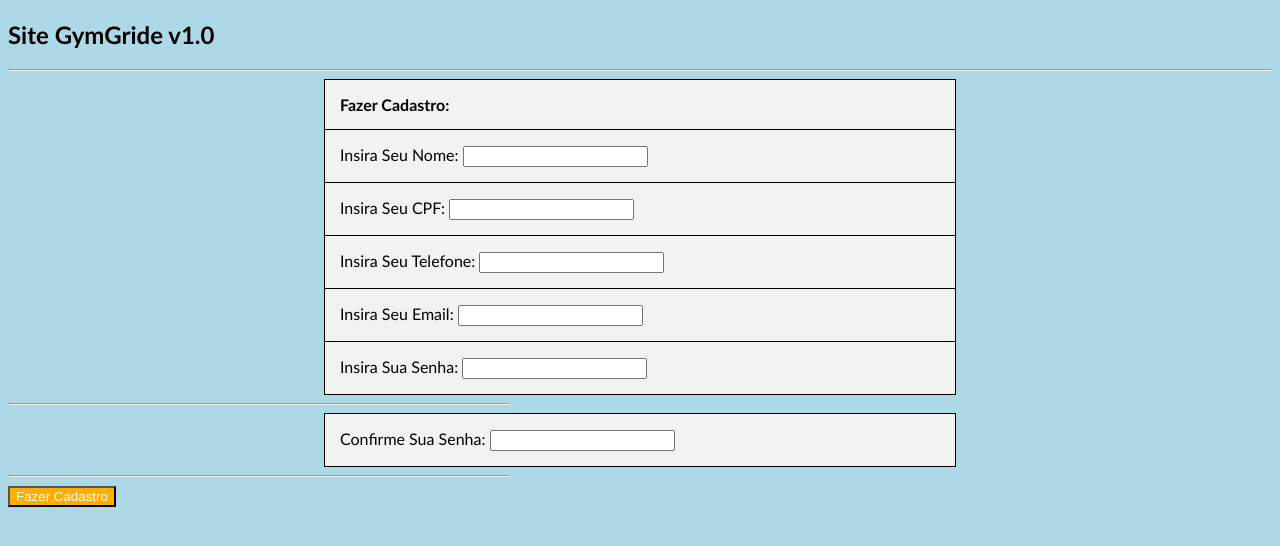
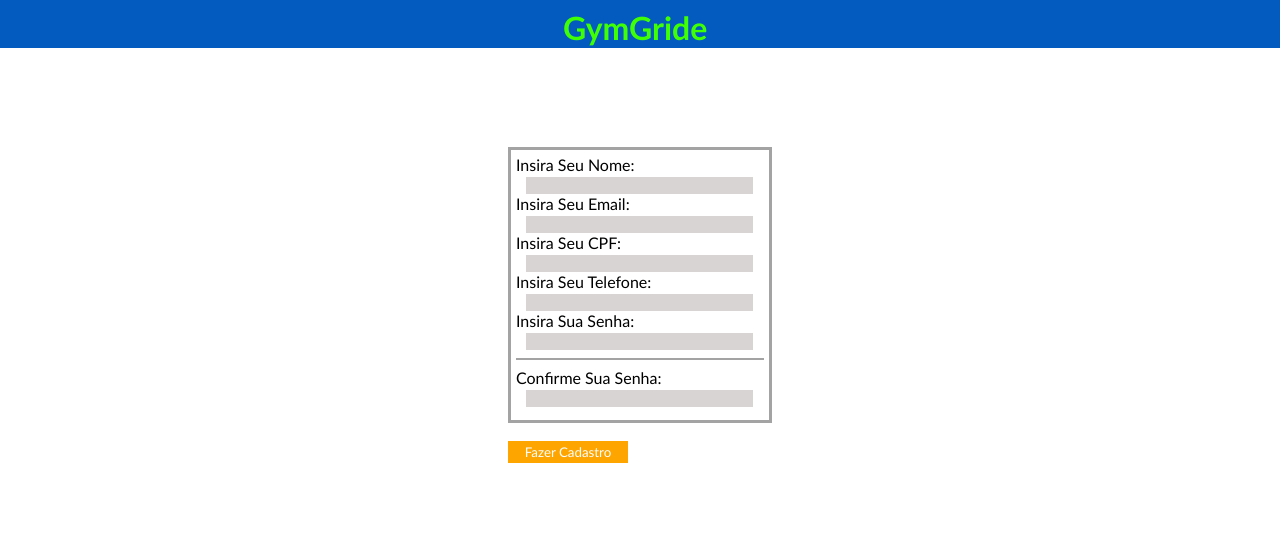
Before and after one commit to fandangosgroup/GymGride, a PHP site: page /GymGride/View/Cadastro.html in a window 1280 px wide. Shown: the top 546 px of the page. Run offline with PHP 8.4, Linux system fonts and the light colour scheme.

Commit message:
Tela Login e Cadastro atualizadas

```diff
--- a/GymGride/View/Cadastro.html
+++ b/GymGride/View/Cadastro.html
@@ -4,46 +4,61 @@
     <meta charset="UTF-8">
     <meta name="viewport" content="width=device-width, initial-scale=1.0">
     <meta http-equiv="X-UA-Compatible" content="ie=edge">
-    <title>|-Fazer Cadastro-|</title>
+    <link rel="icon" href="images/favicon2.ico" />
+    <title>Cadastro de Usuario</title>
     <link rel="stylesheet" type="text/css" href="./css/cadastro.css">
 </head>
 <body>
-    <h2>Site GymGride v1.0</h2>
-    <hr>
-<form action="NovoCadastro" method="POST">
 
-    <table border="solid">
-        <tr>
-          <th>Fazer Cadastro:</th>
-        </tr>
-        <tr>
-          <td>Insira Seu nome: <input type="text" name="name"></td>
-        </tr>
-        <tr>
-          <td>Insira Seu CPF: <input type="text" name="CPF"></td>
-        </tr>
-        <tr>
-          <td>Insira Seu Telefone: <input type="text" name="tell"></td>
-        </tr>
-        <tr>
-          <td>Insira Seu email: <input type="email" name="email"></td>
-        </tr>
-        <tr>
-          <td>Insira Sua senha: <input type="password" name="password"></td>
-        </tr>
-    </table>
-    <hr width="500" align="left">
-    <table border="solid">
-        <tr>
-          <td>Confirme Sua senha: <input type="password" name="passwordC"></td>
-        </tr>
+        <div id="cabecalho">
+        </div>
+        <h1 style="color: rgb(63, 255, 5); margin: -140px 555px 0px;">GymGride</h1>
+            <div class="form">
+                <div class="border inputs">
+                <form action="NovoCadastro" method="POST">
+                        Insira Seu Nome:<br>
+                        <input type="text" name="name">
+                        <br>
+                        Insira Seu Email:<br>
+                        <input type="email" name="email">
+                        <br>
+                        Insira Seu CPF:<br>
+                        <input type="text" name="CPF">
+                        <br>
+                        Insira Seu Telefone:<br>
+                        <input type="text" name="tell">
+                        <br>
+                        Insira Sua Senha:<br>
+                        <input type="password" name="password">
+                        <hr style="border: 1px solid rgb(163, 163, 163);">
+                        Confirme sua senha:<br>
+                        <input type="password" name="passwordC">
 
-    </table>
-    <hr width="500" align="left">
+                <br>
+                </div>
+            </div>
+                <div class="button btn">
+                    <br>
+                    <input type="submit" value="Fazer Cadastro">
+                </form>
+                </div>
 
-    <input id="btn-cadastro" type="submit" value="Fazer Cadastro">
 
-  </form>
+
+
+
+
+
+
+
+
+
+
+
+
+
+
+
 
 </body>
 </html>
--- a/css/cadastro.css
+++ b/css/cadastro.css
@@ -1,37 +1,64 @@
-body {
-    background-color: lightblue;
+#cabecalho{
+    background: rgb(3, 91, 192);
+    background-size: 100px;
+    margin: -40px -8px 100px;
+    height: 80px;
+}
+
+.form{
+    border: thistle;
+    margin: 0px 500px 0px;
+
+}
+
+h1{
     font-family: "Trebuchet MS", Arial, Helvetica, sans-serif;
 }
 
-h1 {
-    color: navy;
-    margin-left: 20px;
+.border{
+    height: 260px;
+    margin: 10px;
+    border: 3px solid rgb(163, 163, 163);
+    margin: 100px 0px 0px;
+    font-family: "Trebuchet MS", Arial, Helvetica, sans-serif;
+    text-transform: capitalize;
+    padding: 5px;
+
 }
 
-table {
-    width:50%;
-    border-collapse: collapse;
-    background-color: #f2f2f2;
-    margin: auto;
+input{
+    border: 0px solid white;
+    background-color: rgb(216, 212, 212);
+    width: 90%;
+    margin: 0px 10px 0px;
 }
 
-table, th, td {
-    border: 1px solid black;
+.inputs input:hover {
+    padding: 2px;
+    background-color: rgb(175, 173, 173);
 }
 
-td {
-    text-transform: capitalize;
-    text-align: left;
+.button input {
+    font-family: "Trebuchet MS", Arial, Helvetica, sans-serif;
+    border: 2px solid orange;
+    color: white;
+    margin: 0px 500px 0px;
+    background-color: orange;
+    width: 120px;
 }
 
-th, td {
-    padding: 15px;
-    text-align: left;
+.btn input:hover {
+    background-color: rgb(192, 126, 3);
+    border: 2px solid rgb(192, 126, 3);
 }
 
-#btn-cadastro {
-    color: #fff;
-    background-color: #ffae00;
-    border-color: #000000;
-    margin: 0px 0px 0px 0px;
+.final{
+    background: rgb(3, 91, 192);
+    height: 80px;
+    margin: 110px -8px 0px;
 }
+
+#site{
+    background-color: whitesmoke;
+    margin: 0px 0px 0px;
+}
```
Also changed, not shown: GymGride/View/Login.html (+40 -18 lines), css/login.css (+63 -0 lines).
